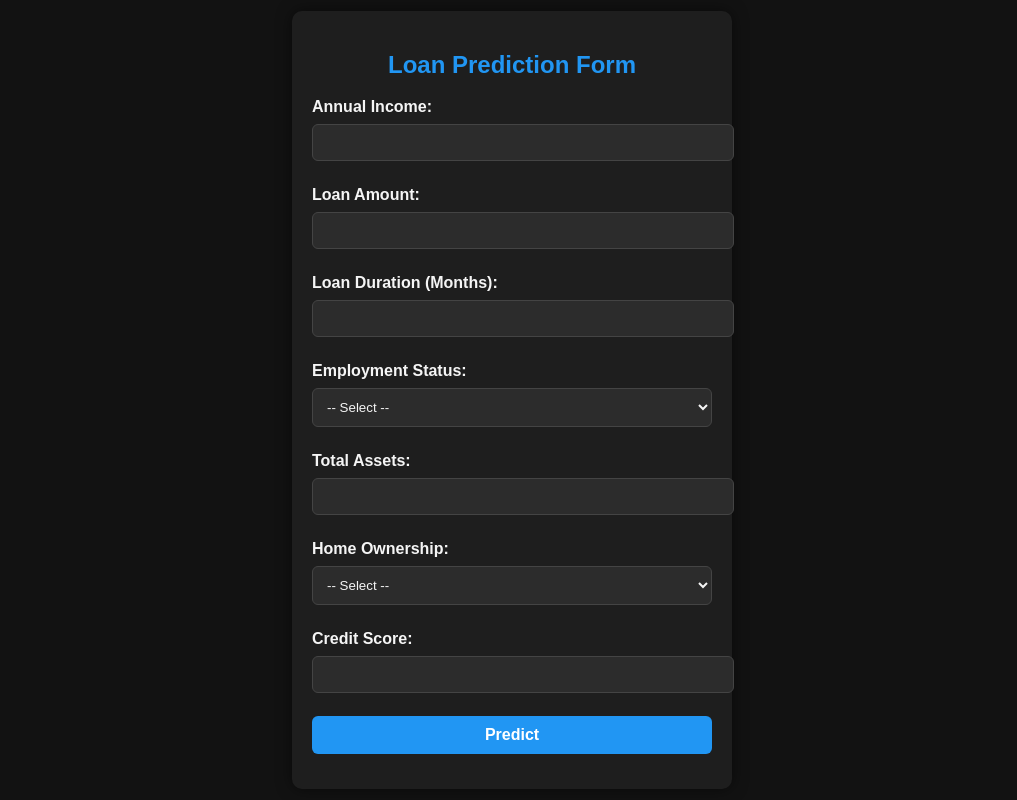
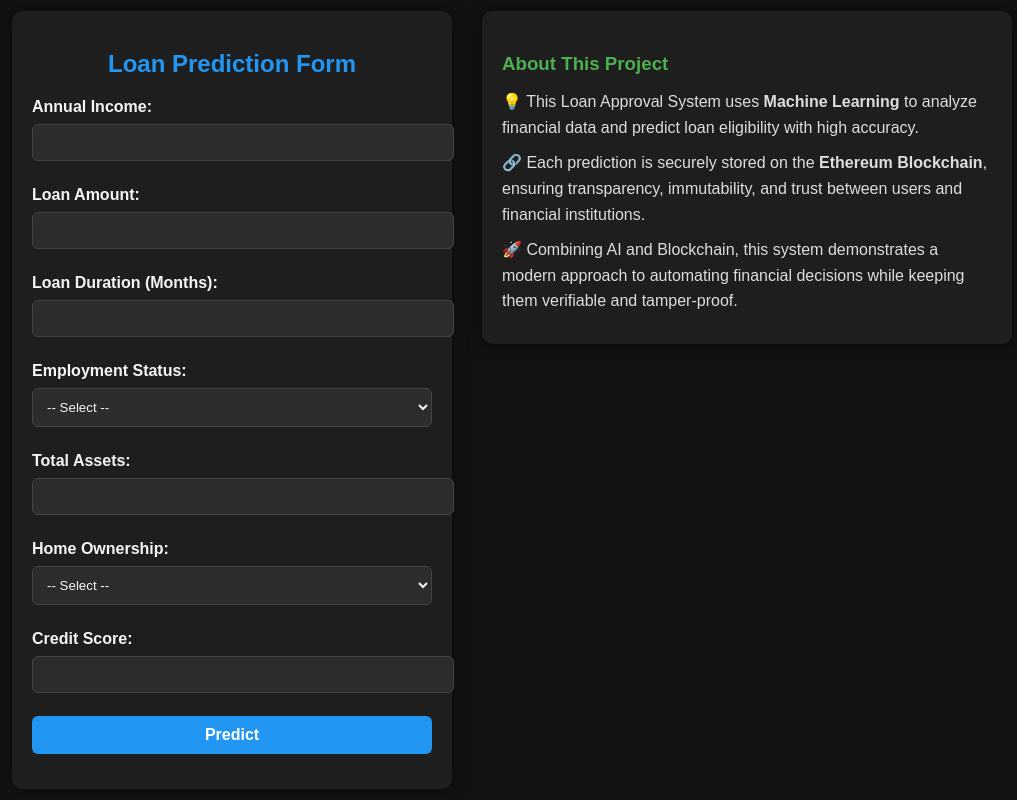
Before and after one commit to Gurudev517/ML-Blockchain, a Flask app: page / in a window 1280 px wide. Shown: the whole page, without its empty margins (128-1145 px from the left). Run offline with Flask 3, Linux system fonts and the light colour scheme; parts of the project's set-up code (start-up, migrations or seed data) failed here and were passed over.

Commit message:
Update loanform.html

```diff
--- a/backend/templates/loanform.html
+++ b/backend/templates/loanform.html
@@ -12,8 +12,20 @@
             align-items: center;
             height: 100vh;
             margin: 0;
+            padding: 0 20px;
         }
+
+        .container {
+            display: flex;
+            justify-content: space-between;
+            align-items: flex-start;
+            max-width: 1000px;
+            width: 100%;
+            gap: 30px;
+        }
+
         form {
+            flex: 1;
             max-width: 400px;
             width: 100%;
             padding: 20px;
@@ -21,15 +33,19 @@
             background: #1e1e1e;
             box-shadow: 0 0 15px rgba(0, 0, 0, 0.5);
         }
+
         h2 {
             text-align: center;
-            color: #2196f3; /* Blue */
+            color: #2196f3;
+            margin-bottom: 20px;
         }
+
         label {
             font-weight: bold;
             display: block;
             margin-top: 10px;
         }
+
         input, select, button {
             width: 100%;
             padding: 10px;
@@ -39,24 +55,60 @@
             background: #2c2c2c;
             color: #f5f5f5;
         }
+
         input:focus, select:focus {
             outline: none;
             border-color: #2196f3;
         }
+
         button {
-            background: #2196f3; /* Blue */
+            background: #2196f3;
             color: white;
             border: none;
             cursor: pointer;
             font-size: 16px;
             font-weight: bold;
         }
+
         button:hover {
             background: #1976d2;
+        }
+
+        .description-box {
+            flex: 1;
+            background: #1e1e1e;
+            padding: 20px;
+            border-radius: 10px;
+            box-shadow: 0 0 15px rgba(0, 0, 0, 0.5);
+            line-height: 1.6;
+        }
+
+        .description-box h3 {
+            color: #4caf50;
+            margin-bottom: 10px;
+        }
+
+        .description-box p {
+            margin: 10px 0;
+            color: #ddd;
+        }
+
+        @media (max-width: 800px) {
+            .container {
+                flex-direction: column;
+                align-items: center;
+            }
+
+            .description-box {
+                margin-top: 20px;
+                max-width: 400px;
+                width: 100%;
+            }
         }
     </style>
 </head>
 <body>
+    <div class="container">
         <form action="/predict" method="post">
             <h2>Loan Prediction Form</h2>
 
@@ -94,5 +146,13 @@
 
             <button type="submit">Predict</button>
         </form>
+
+        <div class="description-box">
+            <h3>About This Project</h3>
+            <p>💡 This Loan Approval System uses <strong>Machine Learning</strong> to analyze financial data and predict loan eligibility with high accuracy.</p>
+            <p>🔗 Each prediction is securely stored on the <strong>Ethereum Blockchain</strong>, ensuring transparency, immutability, and trust between users and financial institutions.</p>
+            <p>🚀 Combining AI and Blockchain, this system demonstrates a modern approach to automating financial decisions while keeping them verifiable and tamper-proof.</p>
+        </div>
+    </div>
 </body>
 </html>
```
Lines whose indentation alone changed are shown as unchanged.
